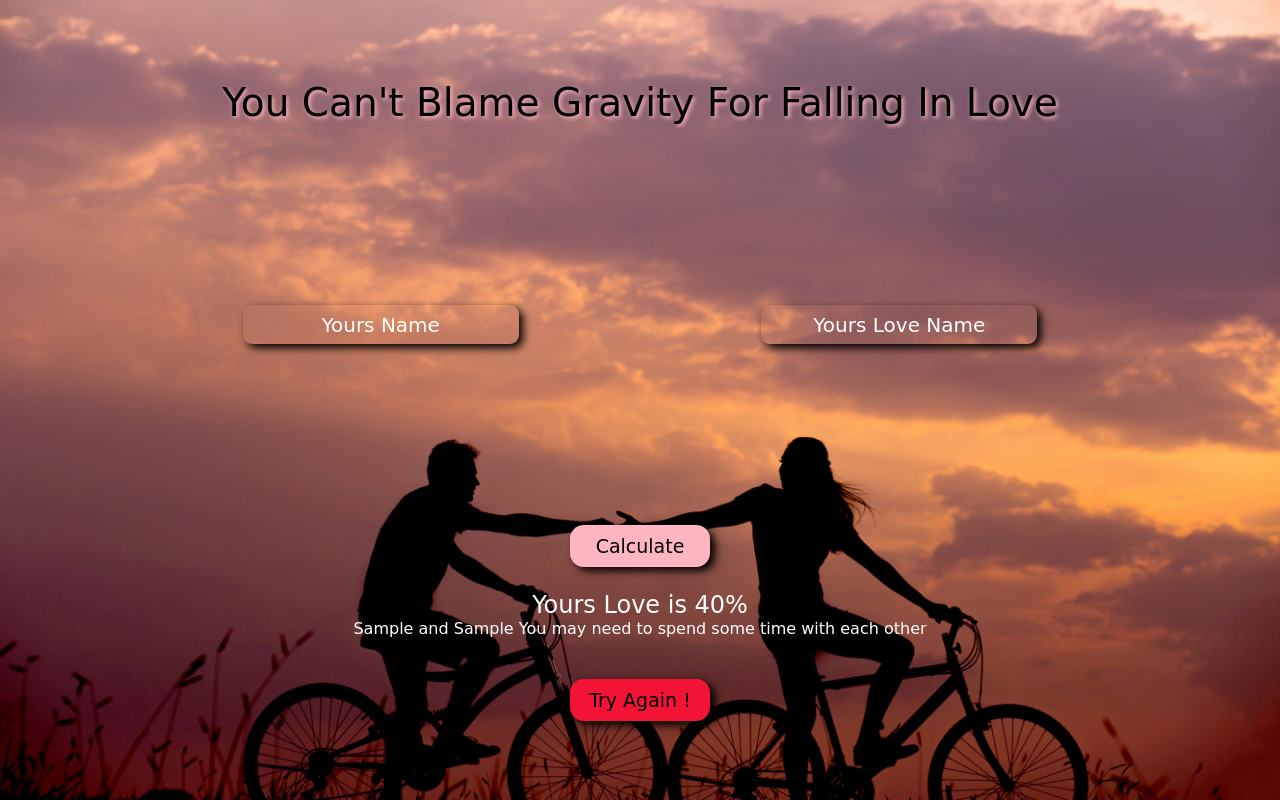
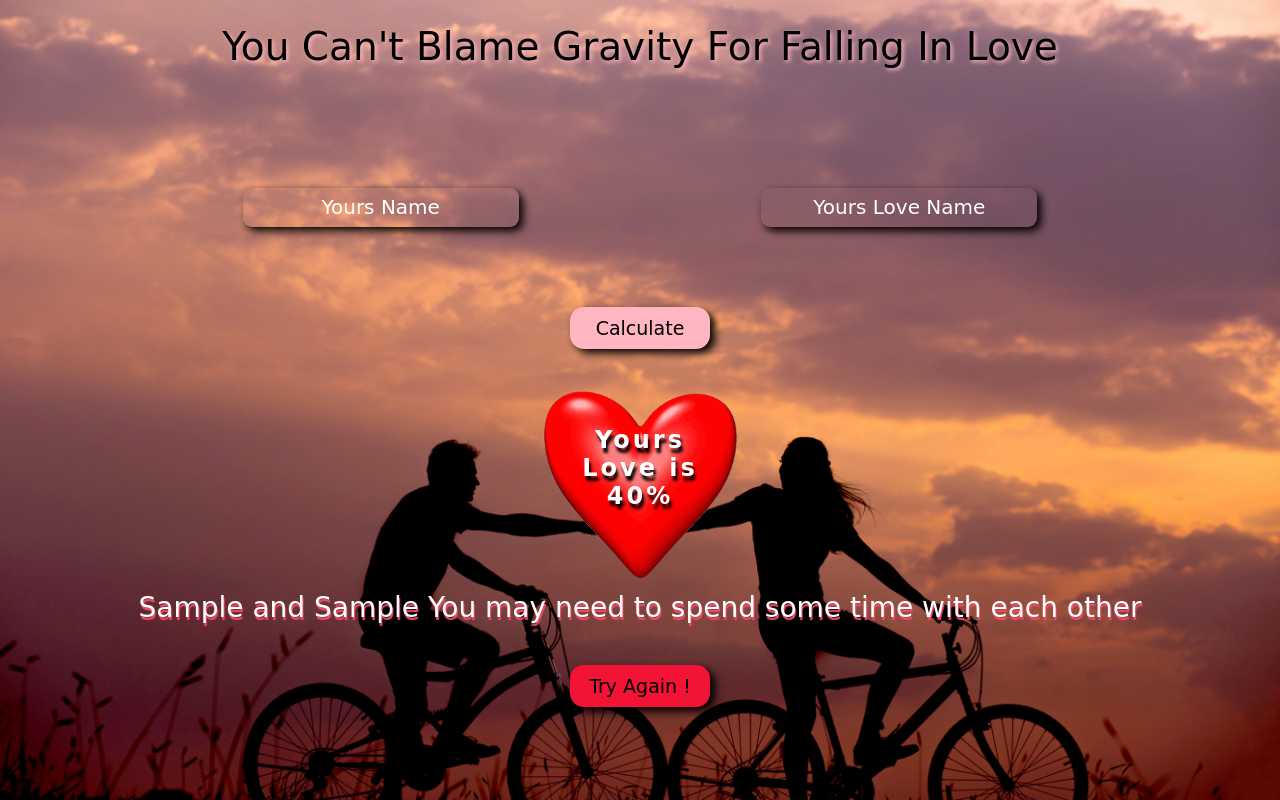
Before and after one commit to sonalisonawane/love-calculator, a plain HTML site: page index.html in a window 1280 px wide. Both pictures are taken after typing "Sample", "Sample" into the empty fields and a click on the button "Calculate". Drawn offline with Linux system fonts and the light colour scheme; a web font is replaced by a local one.

Commit message:
Added style for results

```diff
--- a/style.css
+++ b/style.css
@@ -19,7 +19,7 @@ body {
     background-position: bottom;
     background-size: cover;
     align-items: center;
-    justify-content: center;
+    justify-content: initial;
 }
 
 h1.quote {
@@ -27,14 +27,16 @@ h1.quote {
     font-weight: normal;
     color: black;
     text-shadow: 2px 2px 4px lightpink;
+    margin-top: 24px;
 }
 
 .userData {
     display: flex;
     justify-content: space-evenly;
     align-items: center;
-    height: 50vh;
+    height: 25vh;
     width: 100%;
+    margin-top: 38px;
 }
 
 p1.name {
@@ -86,3 +88,22 @@ button#btn {
     font-size: 24px;
     margin-top: 24px;
 }
+
+p.aboutlove {
+    font-size: 28px;
+    text-shadow: 1px 3px 1px #f34a67;
+    margin-top: 3px;
+}
+
+.results-js {
+    height: 215px;
+    width: 227px;
+    background-image: url(./heart.gif);
+    background-size: cover;
+    background-position: center;
+    padding: 53px;
+    text-align: center;
+    font-weight: bold;
+    letter-spacing: 3px;
+    text-shadow: 2px 5px 3px black;
+}
```
